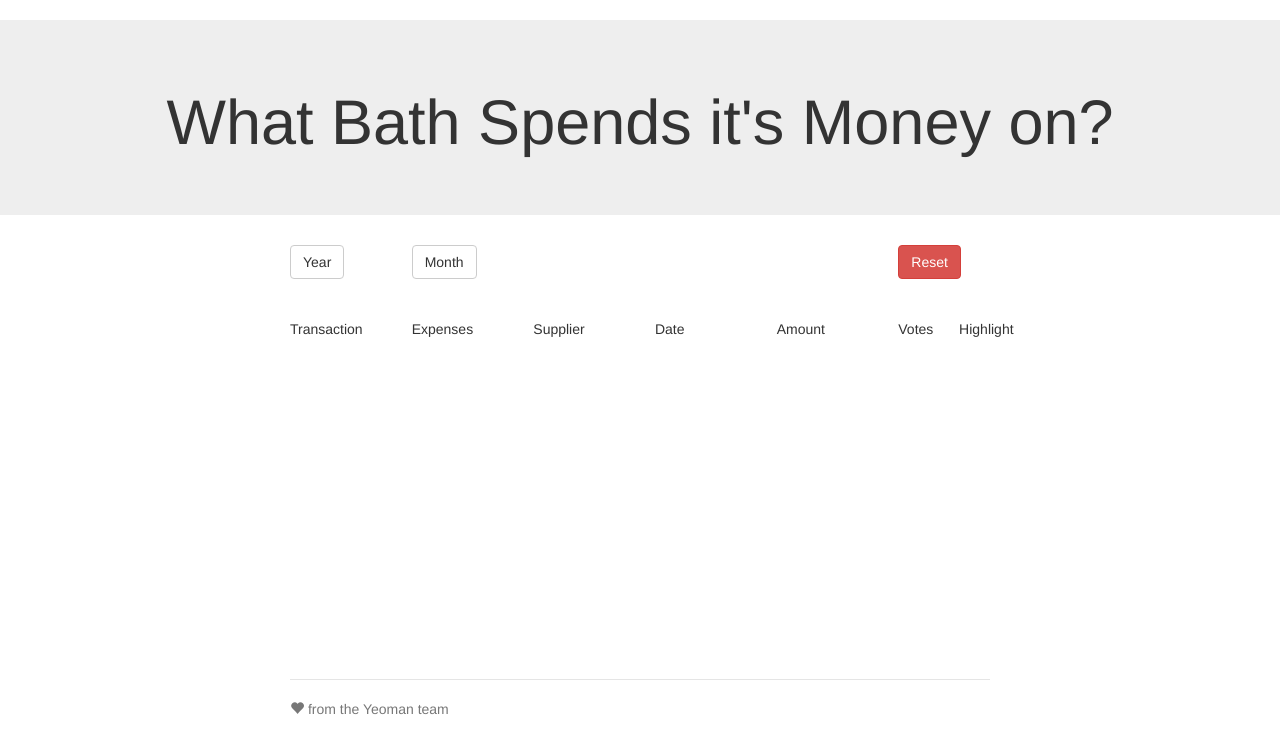
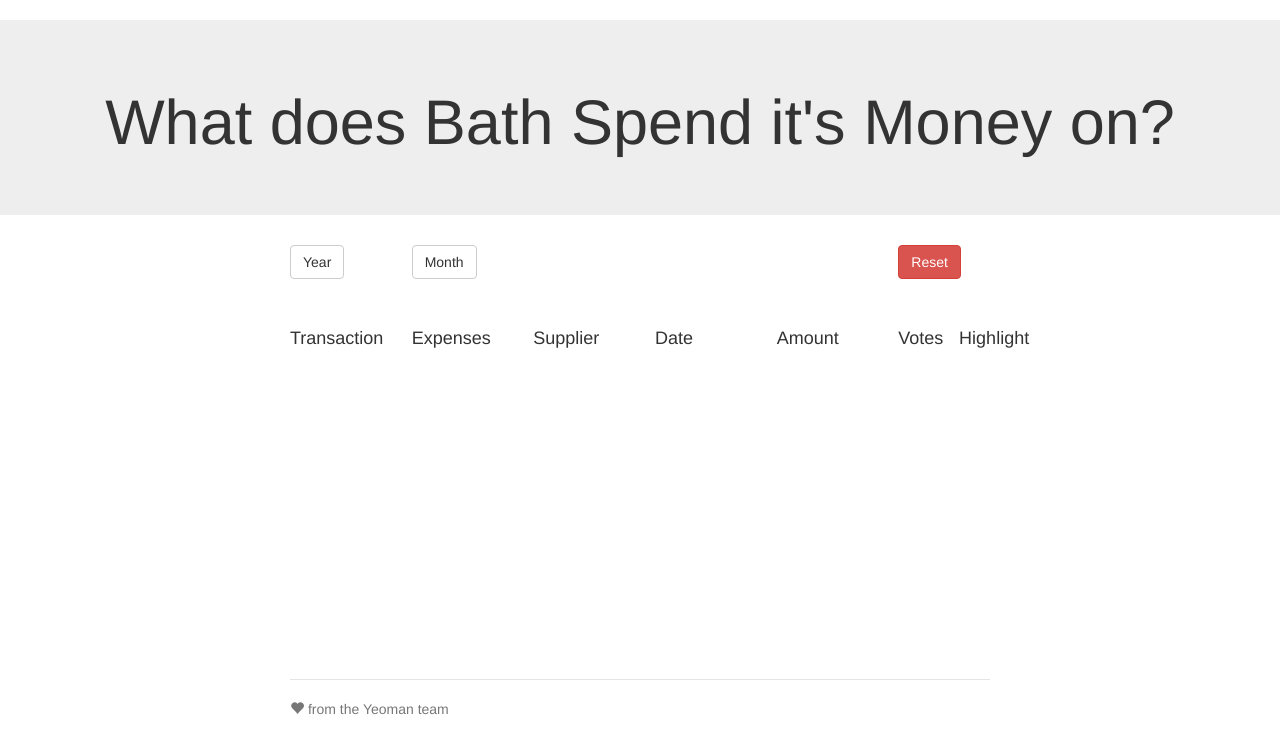
Before and after one commit to byronwilliams/hacked2.1, a website: page app/index.html in a window 1280 px wide. Drawn offline with Linux system fonts and the light colour scheme; files that its build step writes are made by us from their sources; files whose address does not match are found by name.

Commit message:
latest changes

```diff
--- a/app/index.html
+++ b/app/index.html
@@ -17,7 +17,7 @@
   </head>
   <body ng-app="bathHackApp">
     <div class="jumbotron">
-      <h1>What Bath Spends it's Money on?</h1>
+      <h1>What does Bath Spend it's Money on?</h1>
     </div>
     <!--[if lt IE 7]>
       <p class="browsehappy">You are using an <strong>outdated</strong> browser. Please <a href="http://browsehappy.com/">upgrade your browser</a> to improve your experience.</p>
--- a/app/scripts/controllers/main.js
+++ b/app/scripts/controllers/main.js
@@ -10,7 +10,7 @@
 angular.module('bathHackApp').controller('MainCtrl', ['$scope', "$routeParams", "expenseService",
     function ($scope, $routeParams, expenseService) {
 
-        $scope.years = ['2011', '2012', '2013', '2014'];
+        $scope.years = ['2012', '2013', '2014'];
         $scope.months = ['01', '02', '03', '04', '05', '06', '07', '08', '09', '10', '11', '12'];
 
         $scope.selectYear = function(year) {
--- a/app/styles/main.css
+++ b/app/styles/main.css
@@ -86,3 +86,12 @@ body {
 .cursor {
   cursor: pointer;
 }
+
+.noselect {
+    -webkit-touch-callout: none;
+    -webkit-user-select: none;
+    -khtml-user-select: none;
+    -moz-user-select: none;
+    -ms-user-select: none;
+    user-select: none;
+}
--- a/app/views/search.html
+++ b/app/views/search.html
@@ -1,26 +1,26 @@
 <div class="searchResults">
   <div class="row">
-     <span class="col-md-2">
+     <h4 class="col-md-2">
       Transaction
-     </span>
-     <span class="col-md-2">
+     </h4>
+     <h4 class="col-md-2">
       Expenses
-     </span>
-     <span class="col-md-2">
+     </h4>
+     <h4 class="col-md-2">
       Supplier
-     </span>
-     <span class="col-md-2">
+     </h4>
+     <h4 class="col-md-2">
       Date
-     </span>
-     <span class="col-md-2">
+     </h4>
+     <h4 class="col-md-2">
       Amount
-     </span>
-     <span class="col-md-1">
+     </h4>
+     <h4 class="col-md-1">
       Votes
-     </span>
-     <span class="col-md-1">
+     </h4>
+     <h4 class="col-md-1">
       Highlight
-     </span>
+     </h4>
   </div>
 
   <div class="row" ng-repeat="expense in expenses | orderBy:['Votes', 'Date']:true">
@@ -42,6 +42,6 @@
        <span class="col-md-1">
         {{ expense.Votes || 0}}
        </span>
-       <span ng-click="upVote(expense)" class="glyphicon glyphicon-plus col-md-1"></span>
+       <span ng-click="upVote(expense)" class="cursor noselect glyphicon glyphicon-plus col-md-1"></span>
   </div>
 </div>
```
